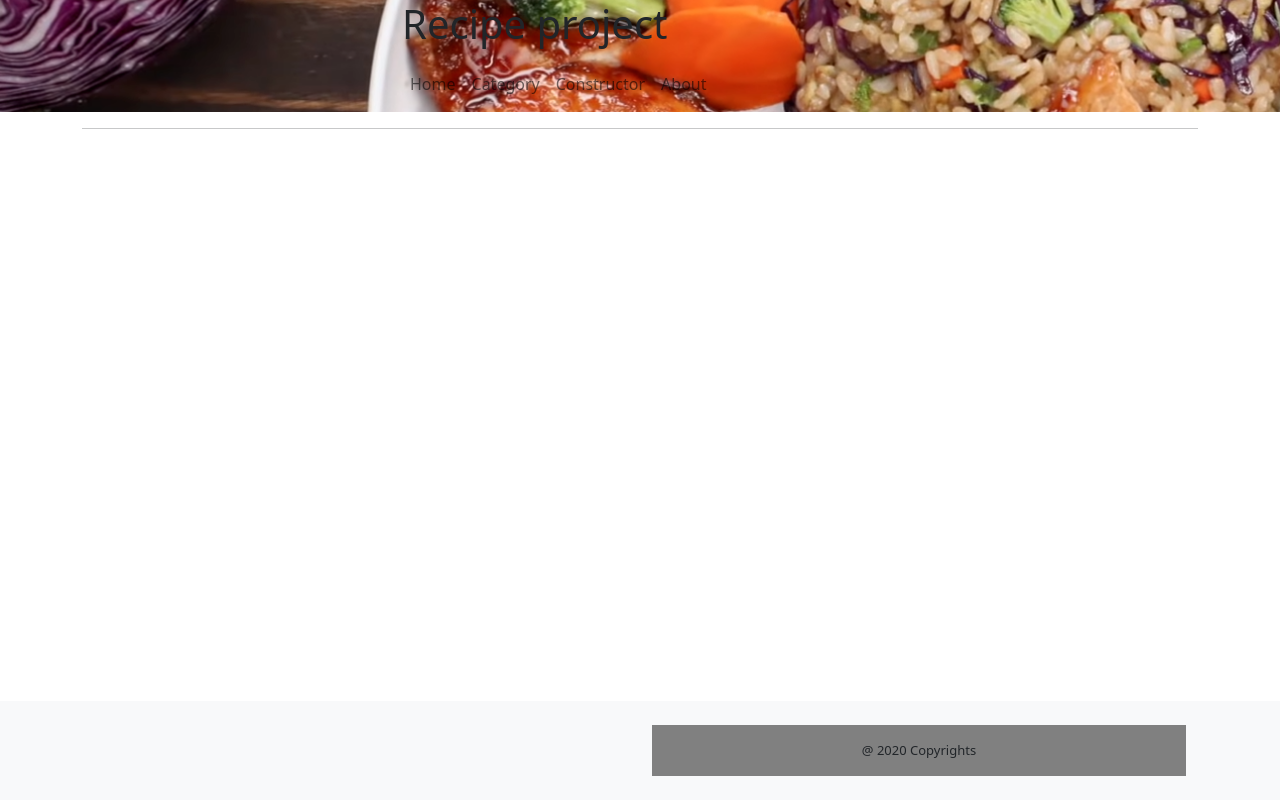
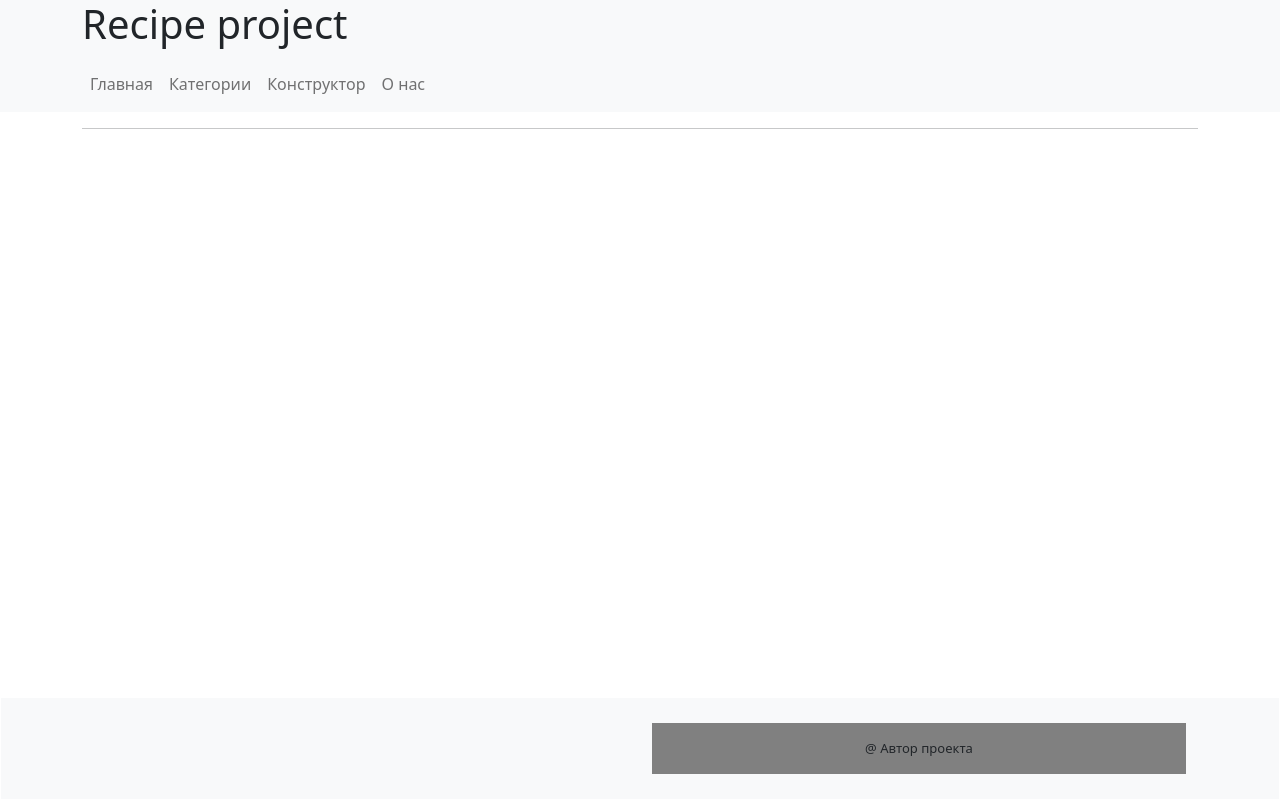
Before and after one commit to lokarddev/recipe, a Django app: page / in a window 1280 px wide; the page is wider, and only the part inside the window is pictured. Run offline with Django 3.2, Linux system fonts and the light colour scheme; data that the repository does not hold is empty.

Commit message:
some settings changes in project structure

```diff
--- a/static/css/base.css
+++ b/static/css/base.css
@@ -1,13 +1,9 @@
-.lokard {
-    width: 100px;
-    height: 100px;
-    border: 10px black;
-    background-color: blue;
+.banner {
+    background: url("../banner.png");
 }
 
-.banner {
-    background: url("../banner.png") no-repeat;
-    height: auto;
-    width: 1920px;
-    background-size: cover;
+.padding_narrow {
+    padding: 1px;
+    margin: 1px;
+    background-color: black;
 }
--- a/templates/include/footer.html
+++ b/templates/include/footer.html
@@ -1,5 +1,6 @@
-    {% block footer %}
-        <footer class="bg-light text-center text-lg-start fixed-bottom">
+{% load static %}
+{% block footer %}
+        <footer class="bg-light text-lg-start fixed-bottom padding_narrow">
             <!-- Grid container -->
             <div class="container p-4">
                 <!-- Grid row -->
@@ -13,11 +14,11 @@
                     <!-- Copyrights -->
                     <div class="col-lg-6">
                         <div class="text-center p-3" style="background-color: grey; font-size: 13px">
-                            @ 2020 Copyrights
+                            @ Автор проекта
                             <a class="text-dark" href="https://github.com/lokarddev">{{ copyrights.copyright_link }}</a>
                         </div>
                         </div>
                 </div>
             </div>
         </footer>
-    {% endblock %}
+{% endblock %}
--- a/templates/include/header.html
+++ b/templates/include/header.html
@@ -1,25 +1,25 @@
-    {% block header %}
-        <div class="accordion-header bg-light text-dark banner">
+ {% block header %}
+        <div class="accordion-header bg-light text-dark">
             <div class="container justify-content-center">
                 <h1>Recipe project</h1>
                 <nav class="navbar navbar-expand navbar-light">
                     <div class="">
                         <ul class="navbar-nav mr-auto">
                             <li class="nav-item">
-                                <a class="nav-link" href={% url 'home' %}>Home</a>
+                                <a class="nav-link" href={% url 'home' %}>Главная</a>
                             </li>
                             <li class="nav-item">
-                                <a class="nav-link" href={% url 'category' %}>Category</a>
+                                <a class="nav-link" href={% url 'category' %}>Категории</a>
                             </li>
                             <li class="nav-item">
-                                <a class="nav-link" href={% url 'constructor' %}>Constructor</a>
+                                <a class="nav-link" href={% url 'constructor' %}>Конструктор</a>
                             </li>
                             <li class="nav-item">
-                                <a class="nav-link" href={% url 'about' %}>About</a>
+                                <a class="nav-link" href={% url 'about' %}>О нас</a>
                             </li>
                         </ul>
                     </div>
                 </nav>
             </div>
         </div>
-    {% endblock %}
+{% endblock %}
```
